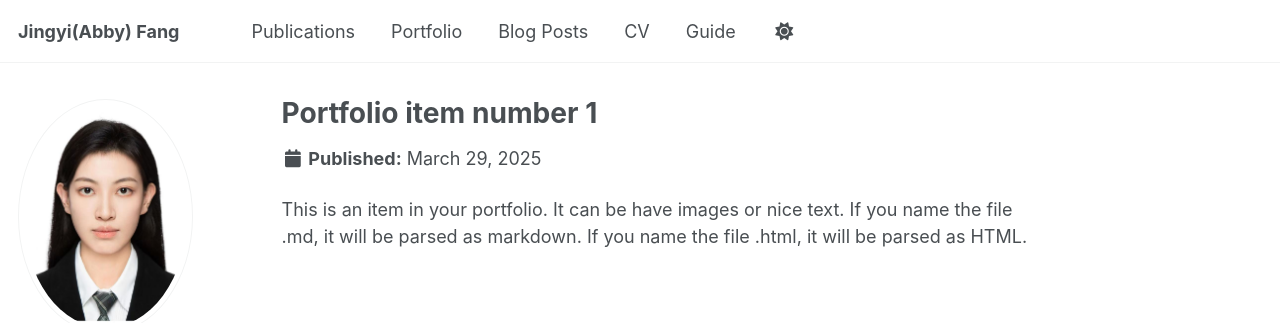
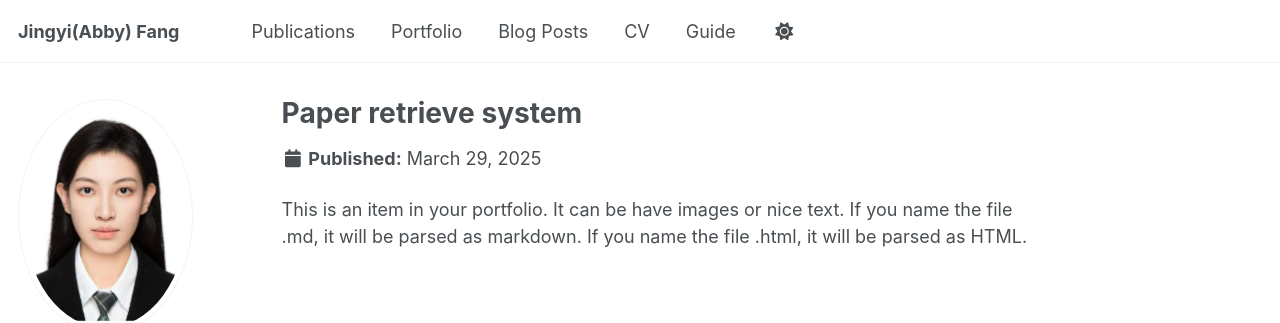
Before and after one commit to Abby0575/Abby057.github.io, a Jekyll site: the page built from _portfolio/portfolio-1.md, in a window 1280 px wide and 934 px high. Shown: the top 323 px of the window. Built offline with Jekyll 4.4.1, drawn with Linux system fonts in a browser that asks for light colours; comment, search, counter and statistics services are not loaded.

Commit message:
Update 29

```diff
--- a/_portfolio/portfolio-1.md
+++ b/_portfolio/portfolio-1.md
@@ -1,6 +1,6 @@
 ---
-title: "Portfolio item number 1"
-excerpt: "Short description of portfolio item number 1<br/><img src='/images/500x300.png'>"
+title: "Paper retrieve system"
+excerpt: "https://github.com/Abby0575/https---github.com-Abby0575-paper_agent<br/><img src='/images/500x300.png'>"
 collection: portfolio
 ---
 
--- a/_portfolio/portfolio-2.html
+++ b/_portfolio/portfolio-2.html
@@ -1,6 +1,6 @@
 ---
-title: "Portfolio item number 2"
-excerpt: "Short description of portfolio item number 2 <br/><img src='/images/500x300.png'>"
+title: "Job search agent"
+excerpt: "https://github.com/Abby0575/gov_jobs <br/><img src='/images/500x300.png'>"
 collection: portfolio
 ---
 
```
